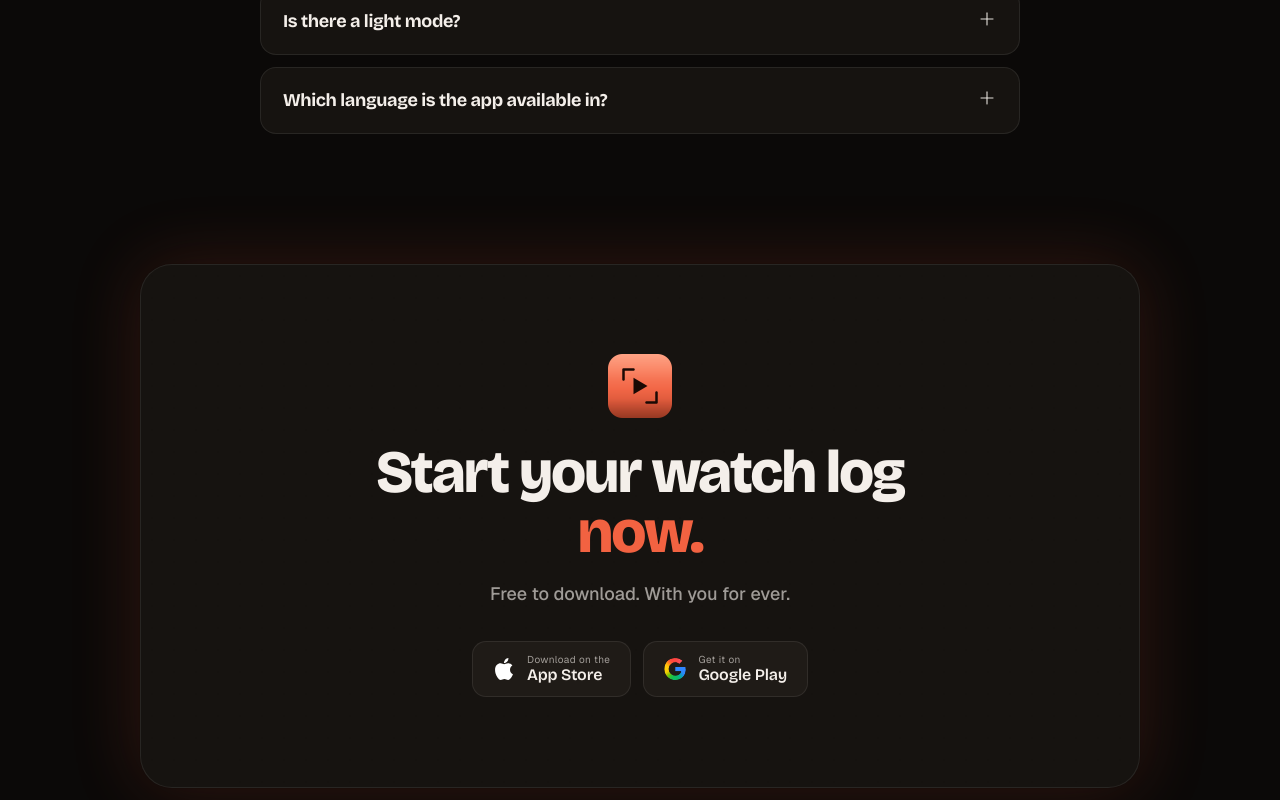
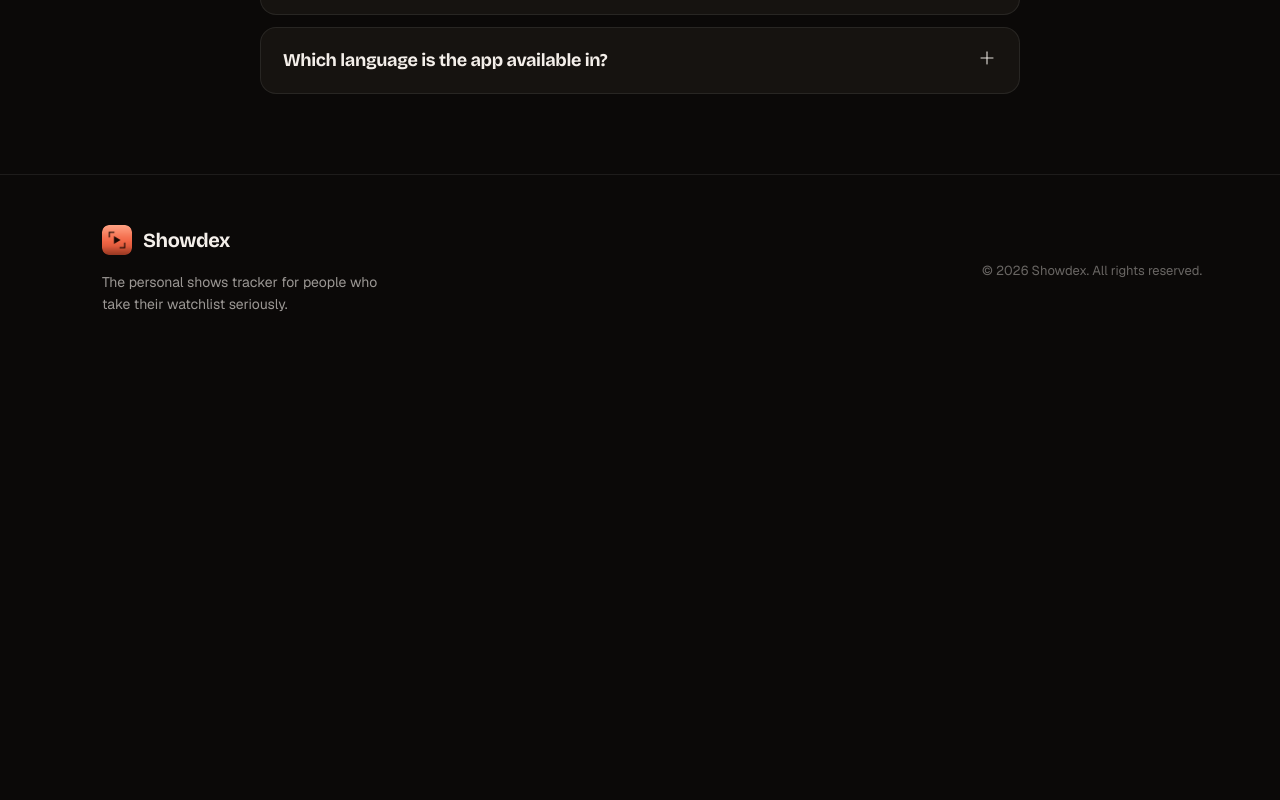
Before and after one commit to andredecadev/showdex-web, a React (Vite) app: page / in a window 1280 px wide. Shown: the part 6180-6980 px from the top of the page. After the commit the page ends 6546 px from the top, so only its background shows below. Built offline with nearby package versions, Linux system fonts and the light colour scheme.

Commit message:
Responsiveness fixes

```diff
--- a/src/components/pages/LandingPage/LandingPage.jsx
+++ b/src/components/pages/LandingPage/LandingPage.jsx
@@ -1,10 +1,9 @@
-import './styles/global.scss';
+import "./styles/global.scss";
 import NavWidget from "./widgets/NavWidget/NavWidget";
 import HeroWidget from "./widgets/HeroWidget/HeroWidget";
 import FeaturesWidget from "./widgets/FeaturesWidget/FeaturesWidget";
 import GalleryWidget from "./widgets/GalleryWidget/GalleryWidget";
 import FAQWidget from "./widgets/FAQWidget/FAQWidget";
-import FinalCTAWidget from "./widgets/FinalCTAWidget/FinalCTAWidget";
 import FooterWidget from "./widgets/FooterWidget/FooterWidget";
 
 const LandingPage = () => (
@@ -14,7 +13,6 @@ const LandingPage = () => (
     <FeaturesWidget />
     <GalleryWidget />
     <FAQWidget />
-    <FinalCTAWidget />
     <FooterWidget />
   </>
 );
--- a/src/components/pages/LandingPage/styles/FAQWidget.scss
+++ b/src/components/pages/LandingPage/styles/FAQWidget.scss
@@ -1,7 +1,7 @@
 @use "tokens" as *;
 
 .faq-section {
-  padding: 110px 24px 0;
+  padding: 90px 24px 0;
 }
 
 .faq-inner {
--- a/src/components/pages/LandingPage/styles/FinalCTAWidget.scss
+++ /dev/null
@@ -1,109 +0,0 @@
-@use "tokens" as *;
-
-.final-cta-section {
-  padding: 130px 24px 0;
-}
-
-.final-cta-inner {
-  max-width: 1000px;
-  margin: 0 auto;
-}
-
-.final-cta-card {
-  position: relative;
-  overflow: hidden;
-  border-radius: 32px;
-  padding: clamp(48px, 7vw, 90px) 40px;
-  background: $surface;
-  border: 1px solid $hairline;
-  box-shadow:
-    0 0 70px rgba(242, 98, 65, 0.18),
-    0 0 50px rgba(0, 0, 0, 0.4),
-    0 0 0 1px rgba(0, 0, 0, 0.2);
-  text-align: center;
-}
-
-.final-cta-dots {
-  position: absolute;
-  inset: 0;
-  opacity: 0.5;
-  pointer-events: none;
-  background-image: radial-gradient(rgba(0, 0, 0, 0.1) 1px, transparent 1px);
-  background-size: 22px 22px;
-}
-
-.final-cta-content {
-  position: relative;
-}
-
-.final-cta-icon-wrap {
-  display: flex;
-  justify-content: center;
-  margin-bottom: 24px;
-}
-
-.final-cta-icon-box {
-  width: 64px;
-  height: 64px;
-  border-radius: 18px;
-  background: rgba(26, 9, 4, 0.18);
-  backdrop-filter: blur(8px);
-  display: grid;
-  place-items: center;
-  border: 1px solid rgba(26, 9, 4, 0.2);
-}
-
-.final-cta-h2 {
-  font-family: $serif;
-  font-size: clamp(34px, 5vw, 60px);
-  font-weight: 800;
-  line-height: 1;
-  letter-spacing: -0.035em;
-  margin: 0;
-  color: $text;
-
-  > .final-cta-highlight {
-    color: $coral;
-  }
-}
-
-.final-cta-body {
-  font-size: 18px;
-  color: $muted;
-  margin: 20px 0 36px;
-  font-weight: 500;
-}
-
-.final-cta-buttons {
-  display: flex;
-  gap: 12px;
-  justify-content: center;
-  flex-wrap: wrap;
-}
-
-.final-cta-btn {
-  height: 56px;
-  padding: 0 26px;
-  border-radius: 14px;
-  display: inline-flex;
-  align-items: center;
-  gap: 10px;
-  text-decoration: none;
-  font-family: $sans;
-  font-weight: 600;
-  font-size: 16px;
-  transition:
-    transform 0.15s,
-    filter 0.15s;
-
-  &--dark {
-    background: $coral-ink;
-    color: $text;
-  }
-
-  &--outline {
-    background: rgba(26, 9, 4, 0.12);
-    color: $coral-ink;
-    border: 1px solid rgba(26, 9, 4, 0.25);
-  }
-}
--- a/src/components/pages/LandingPage/styles/FooterWidget.scss
+++ b/src/components/pages/LandingPage/styles/FooterWidget.scss
@@ -4,10 +4,6 @@
   padding: 50px 0 50px 24px;
   margin-top: 80px;
   border-top: 1px solid $hairline;
-
-  @media (max-width: 920px) {
-    padding-bottom: 210px;
-  }
 }
 
 .footer-inner {
--- a/src/components/pages/LandingPage/styles/GalleryWidget.scss
+++ b/src/components/pages/LandingPage/styles/GalleryWidget.scss
@@ -1,7 +1,7 @@
-@use 'tokens' as *;
+@use "tokens" as *;
 
 .gallery-section {
-  padding: 130px 0 0;
+  padding: 110px 0 0;
   overflow: hidden;
 }
 
@@ -35,7 +35,9 @@
   margin: 0;
   color: $text;
 
-  span { color: $coral; }
+  span {
+    color: $coral;
+  }
 }
 
 .gallery-rail {
--- a/src/components/pages/LandingPage/widgets/FinalCTAWidget/FinalCTAWidget.jsx
+++ /dev/null
@@ -1,41 +0,0 @@
-import { Reveal, StoreBadge } from "../../shared";
-import "../../styles/FinalCTAWidget.scss";
-
-const FinalCTAWidget = () => (
-  <section className="final-cta-section">
-    <div className="final-cta-inner">
-      <Reveal>
-        <div className="final-cta-card">
-          <div className="final-cta-dots" />
-          <div className="final-cta-content">
-            <div className="final-cta-icon-wrap">
-              <img src="/icon-coral.png" alt="Showdex" style={{ width: 64, height: 64, borderRadius: 8 }} />
-            </div>
-            <h2 className="final-cta-h2">
-              Start your watch log
-              <br />
-              <span className="final-cta-highlight">now.</span>
-            </h2>
-            <p className="final-cta-body">Free to download. With you for ever.</p>
-            <Reveal delay={180}>
-              <div className="final-cta-buttons">
-                <StoreBadge
-                  icon={<img src="/icons/apple_logo.svg" alt="" style={{ width: 22, height: 22 }} />}
-                  top="Download on the"
-                  big="App Store"
-                />
-                <StoreBadge
-                  icon={<img src="/icons/google_logo.svg" alt="" style={{ width: 22, height: 22 }} />}
-                  top="Get it on"
-                  big="Google Play"
-                />
-              </div>
-            </Reveal>
-          </div>
-        </div>
-      </Reveal>
-    </div>
-  </section>
-);
-
-export default FinalCTAWidget;
```
